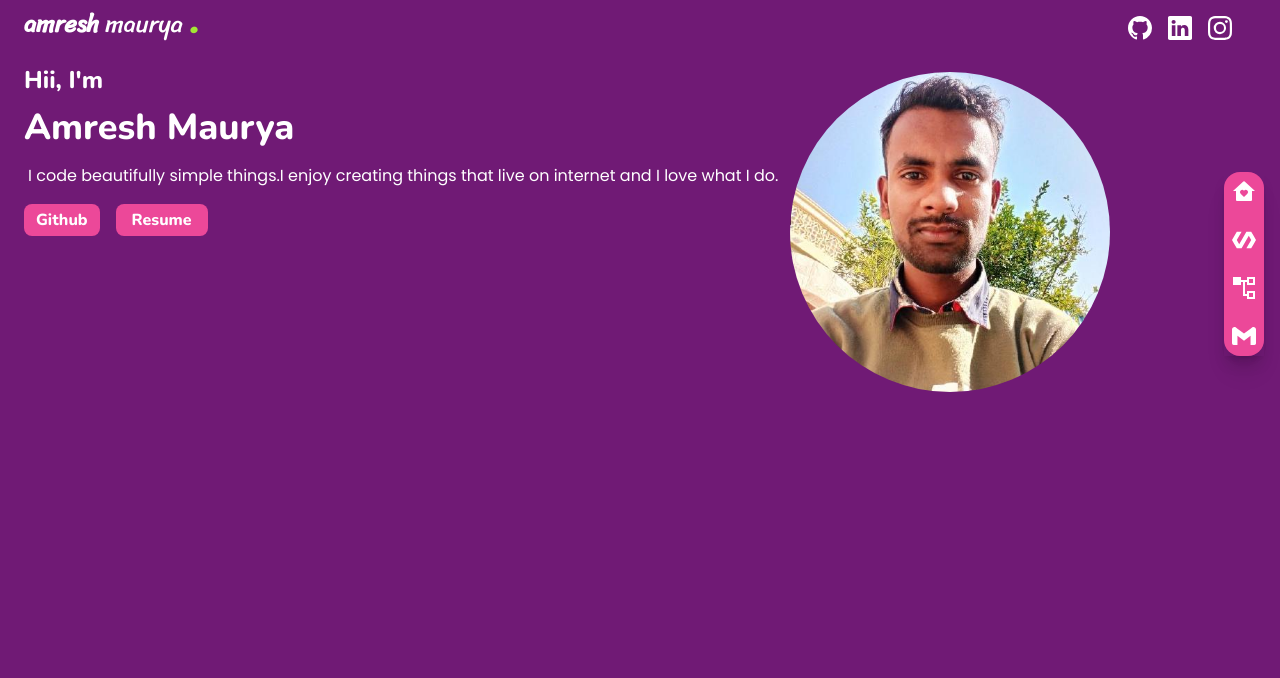
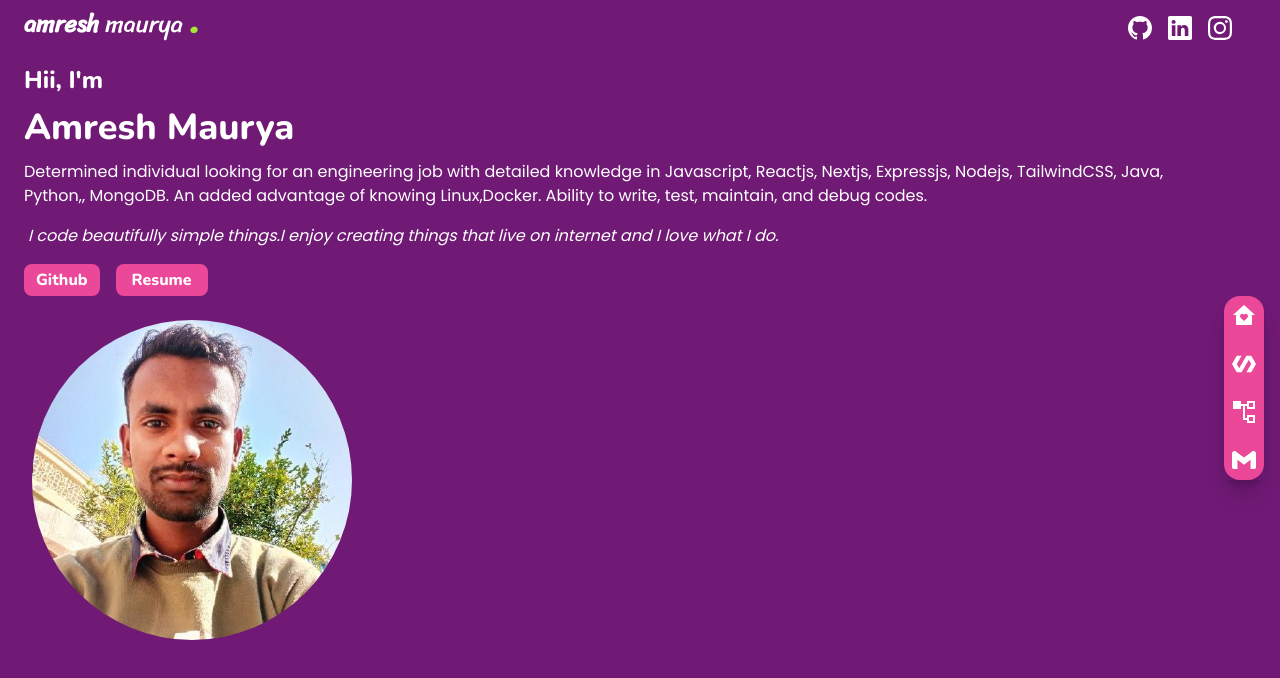
Before and after one commit to amreshpro/oldport3, a Next.js app: page / in a window 1280 px wide. Shown: the top 678 px of the page. Built offline with nearby package versions, Linux system fonts and the light colour scheme.

Commit message:
update bio and other issue fixed

```diff
--- a/app/pages/Hero.js
+++ b/app/pages/Hero.js
@@ -22,7 +22,8 @@ const Hero = () => {
 
 <section className="text flex flex-col gap-3 mb-4">
   <span className="text-2xl text-gray-500 font-nunito font-bold">Hii, I'm </span>  <h1 className="text-white text-4xl font-nunito  font-bold">Amresh Maurya</h1>
-    <p className="font-poppins text-gray-500 m-1">I code beautifully simple things.I enjoy creating things that live on internet and I love what I do.</p>
+   <p className="">Determined individual looking for an engineering job with detailed knowledge in Javascript, Reactjs, Nextjs, Expressjs, Nodejs, TailwindCSS, Java, Python,, MongoDB. An added advantage of knowing Linux,Docker. Ability to write, test, maintain, and debug codes.</p>
+    <p className="font-poppins text-gray-500 m-1 italic">I code beautifully simple things.I enjoy creating things that live on internet and I love what I do.</p>
 <div className="social-btn flex gap-4">
     <a href={socialLinks.github} className=" bg-secondary text-white px-3 py-1 rounded-lg font-nunito font-bold">Github</a>
     <a href={socialLinks.resume}  className=" bg-secondary text-white px-4 py-1 rounded-lg font-nunito font-bold ">Resume</a>
--- a/tailwind.config.js
+++ b/tailwind.config.js
@@ -9,6 +9,7 @@ module.exports = {
 
     colors:{
 'primary':"#701A75",
+'primaryLight':'#D946EF',
 'secondary':"#EC4899",
 'ternary':"#F9A8D4",
 'white':"#ffffff",
```
